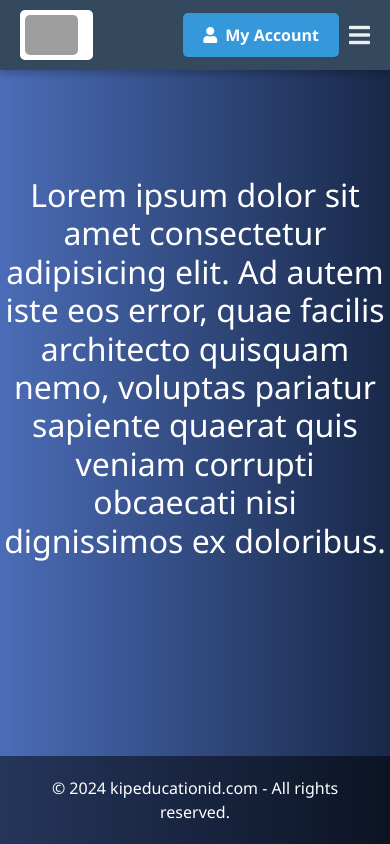
After one commit to HErikH/KIP-Education, a PHP site: page /about_us.php in a window 390 px wide. The commit adds this page. Run offline with PHP 8.4, Linux system fonts and the light colour scheme; a stand-in replaces the project's code that opens the database connection; grey boxes are pictures that could not be loaded.

Commit message:
fix: mobile menu

```diff
--- /dev/null
+++ b/about_us.php
@@ -0,0 +1,53 @@
+<!DOCTYPE html>
+<html lang="en">
+
+<head>
+    <meta charset="UTF-8">
+    <meta name="viewport" content="width=device-width, initial-scale=1.0">
+    <link rel="icon" href="resource/img/favicon.png" type="image/png">
+    <link rel="stylesheet" href="https://stackpath.bootstrapcdn.com/bootstrap/4.5.2/css/bootstrap.min.css">
+    <link rel="stylesheet" href="https://cdnjs.cloudflare.com/ajax/libs/font-awesome/5.15.4/css/all.min.css">
+    <title>About Us</title>
+
+    <style>
+        body {
+            background: linear-gradient(90deg, #4b6cb7 0%, #182848 100%);
+            color: white;
+            font-family: 'Segoe UI', Tahoma, Geneva, Verdana, sans-serif;
+            margin: 0;
+            padding: 0;
+            min-height: 100vh;
+            display: flex;
+            flex-direction: column;
+            align-items: center;
+            justify-content: center;
+        }
+
+        body::after {
+            content: "";
+            display: block;
+            height: 100px;
+        }
+
+        .about-us {
+            display: flex;
+            justify-content: center;
+            align-items: center;
+            text-align: center;
+        }
+    </style>
+</head>
+
+<body>
+    <!-- Include Header -->
+    <?php include "header.php"; ?>
+    <div class="about-us">
+        <h2>Lorem ipsum dolor sit amet consectetur adipisicing elit. Ad autem iste eos error, quae facilis architecto
+            quisquam nemo, voluptas pariatur sapiente quaerat quis veniam corrupti obcaecati nisi dignissimos ex doloribus.
+        </h2>
+    </div>
+    <!-- Include Footer -->
+    <?php include "footer.php"; ?>
+</body>
+
+</html>
--- a/header.php
+++ b/header.php
@@ -565,6 +565,9 @@ $conn->close();
     .menu {
         display: flex;
         flex-direction: column;
+        max-height: 300px;
+        padding: 1rem 0;
+        overflow: auto;
     }
 
     .menu-item {
@@ -625,7 +628,10 @@ $conn->close();
     /* User Info Styling in Sidebar */
 .user-info {
     display: flex;
+    flex-direction: column;
     align-items: center;
+    justify-content: center;
+    text-align: center;
     padding: 15px;
     background-color: #34495e;
     border-bottom: 1px solid #2c3e50;
@@ -679,7 +685,9 @@ $conn->close();
 
 /* Log Out Button Styling */
 .logout-item {
-    margin-top: auto; /* Pushes the log out button to the bottom */
+    position: absolute;
+    width: 100%;
+    bottom: 0;
     padding: 15px;
     background-color: #e74c3c; /* Red background for Log Out */
     border-radius: 5px;
```
